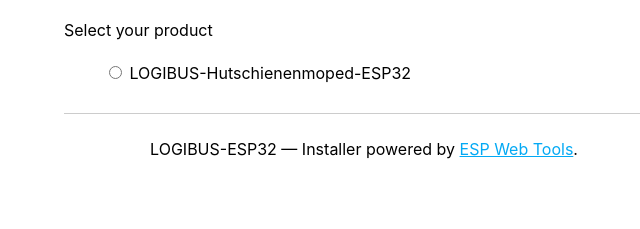
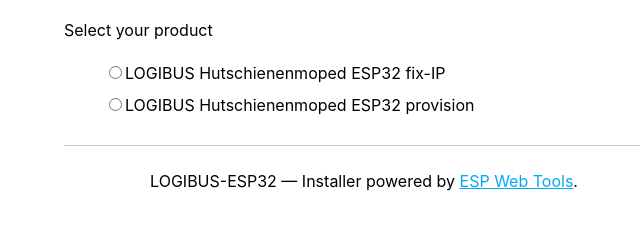
Before and after one commit to Meisterschulen-am-Ostbahnhof-Munchen/logibus-hutschienenmoped-esp32-install, a plain HTML site: page index.html in a window 1280 px wide. Shown: the part 81-310 px from the top of the page, without its empty margins (276-916 px from the left). Drawn offline with Linux system fonts and the light colour scheme.

Commit message:
Update index.html

```diff
--- a/index.html
+++ b/index.html
@@ -82,11 +82,12 @@
       <h1>LOGIBUS-ESP32 installer</h1>
       <p>Select your product</p>
       <ul class="radios">
-
         <li>
-          <label><input type="radio" name="type" value="logibus_hutschienenmoped_esp32" /> LOGIBUS-Hutschienenmoped-ESP32</label>
+          <label><input type="radio" name="type" value="logibus_hutschienenmoped_esp32_fix" />LOGIBUS Hutschienenmoped ESP32 fix-IP</label>
         </li>
-
+        <li>
+          <label><input type="radio" name="type" value="logibus_hutschienenmoped_esp32_prov" />LOGIBUS Hutschienenmoped ESP32 provision</label>
+        </li>
       </ul>
       <p class="button-row" align="center">
         <esp-web-install-button class="invisible"></esp-web-install-button>
```
